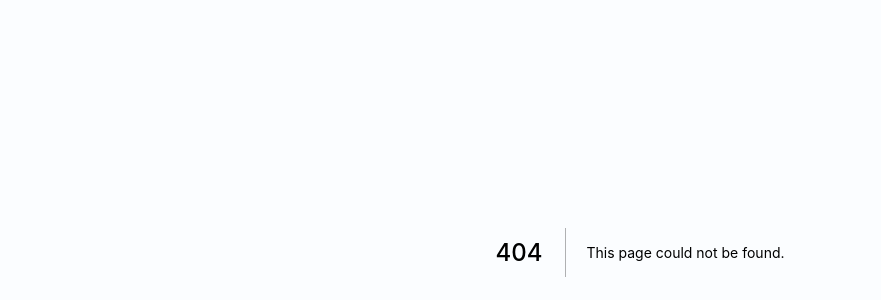
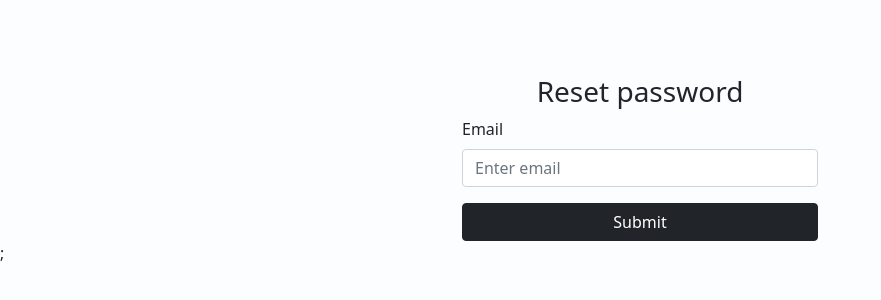
Before and after one commit to iqbalwalii/kashmirCure, a Next.js app: page /reset in a window 1280 px wide. Before the commit this address had no page. Shown: the part 148-448 px from the top of the page, without its empty margins (0-881 px from the left). Built offline with nearby package versions, Linux system fonts and the light colour scheme.

Commit message:
added reset

```diff
--- /dev/null
+++ b/src/pages/reset.js
@@ -0,0 +1,65 @@
+import { Container, Row, Col, Form, Button, Spinner } from "react-bootstrap";
+import { useForm } from "react-hook-form";
+import { connect } from "react-redux";
+import { login } from "../services/loginService";
+import { useRouter } from "next/router";
+import Device from "../Components/Device";
+import { useEffect } from "react";
+function Reset(props) {
+	const { user } = props;
+	const router = useRouter();
+	useEffect(() => {
+		if (user?.token) {
+			router.push("/dashboard");
+		}
+	}, [router, user?.token]);
+	const { register, handleSubmit } = useForm();
+	const onSubmit = (data) => {
+		login(data).then((res) => {
+			props.dispatch({
+				type: "SET_USER",
+				payload: res.data,
+			});
+			router.push("/login");
+		});
+	};
+	return (
+		<Container>
+			{user?.loggedIn !== true ? (
+				<>
+					<Device />
+					<Row className="login">
+						<Col xs={12} md={{ span: 4, offset: 4 }}>
+							<h3 className="text-center">Reset password</h3>
+							<Form onSubmit={handleSubmit(onSubmit)}>
+								<Form.Group controlId="formBasicEmail">
+									<Form.Label>Email</Form.Label>
+									<Form.Control
+										type="email"
+										placeholder="Enter email"
+										{...register("email")}
+									/>
+								</Form.Group>
+
+								<div className="d-grid mt-3">
+									<Button variant="dark" type="submit">
+										Submit
+									</Button>
+								</div>
+							</Form>
+						</Col>
+					</Row>
+				</>
+			) : (
+				<Spinner animation="border" role="status">
+					<span className="visually-hidden">Loading...</span>
+				</Spinner>
+			)}
+		</Container>
+	);
+}
+
+const mapStateToProps = (state) => {
+	return { ...state, user: state.user };
+};
+export default connect(mapStateToProps)(Reset);
--- a/src/utils/axios.js
+++ b/src/utils/axios.js
@@ -5,7 +5,6 @@ const axios = Axios.create({
 	headers: {
 		Accept: "application/json",
 		"Content-Type": "application/json",
-		"Access-Control-Allow-Origin": "*",
 	},
 });
 
```
Also changed, not shown: src/pages/index.js (+8 -0 lines).
